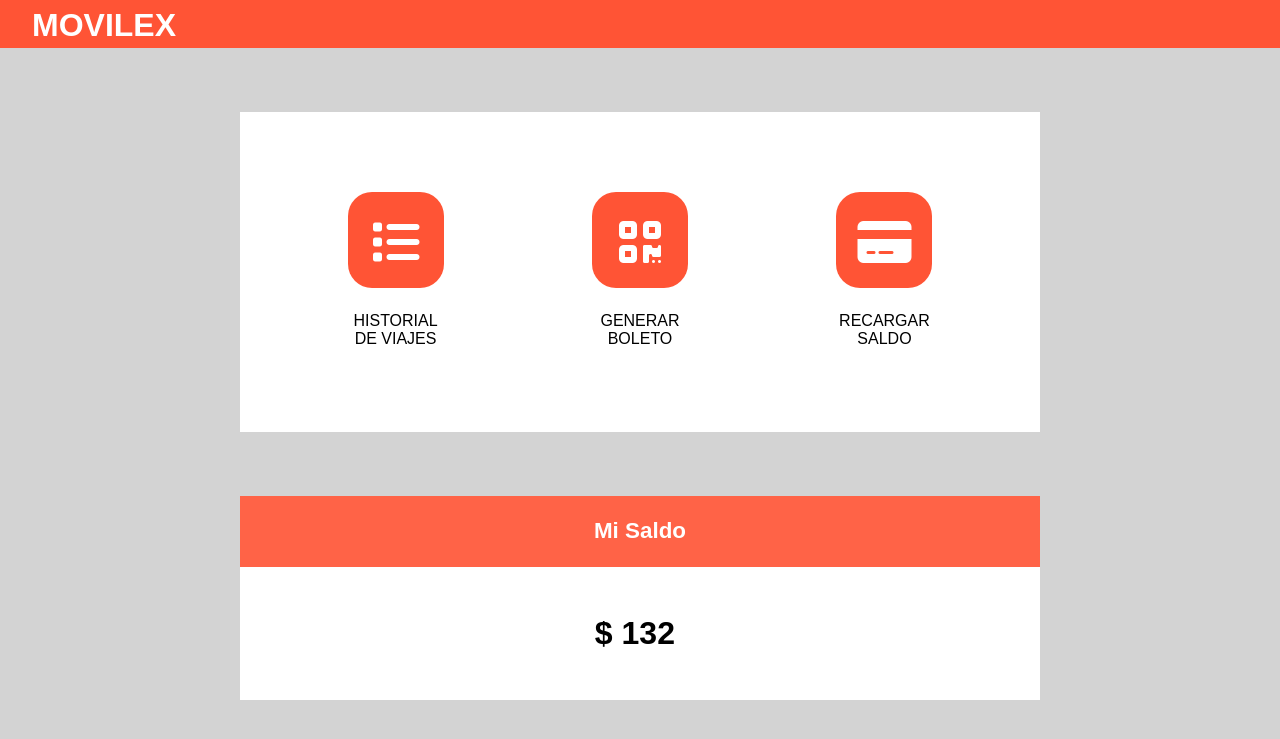
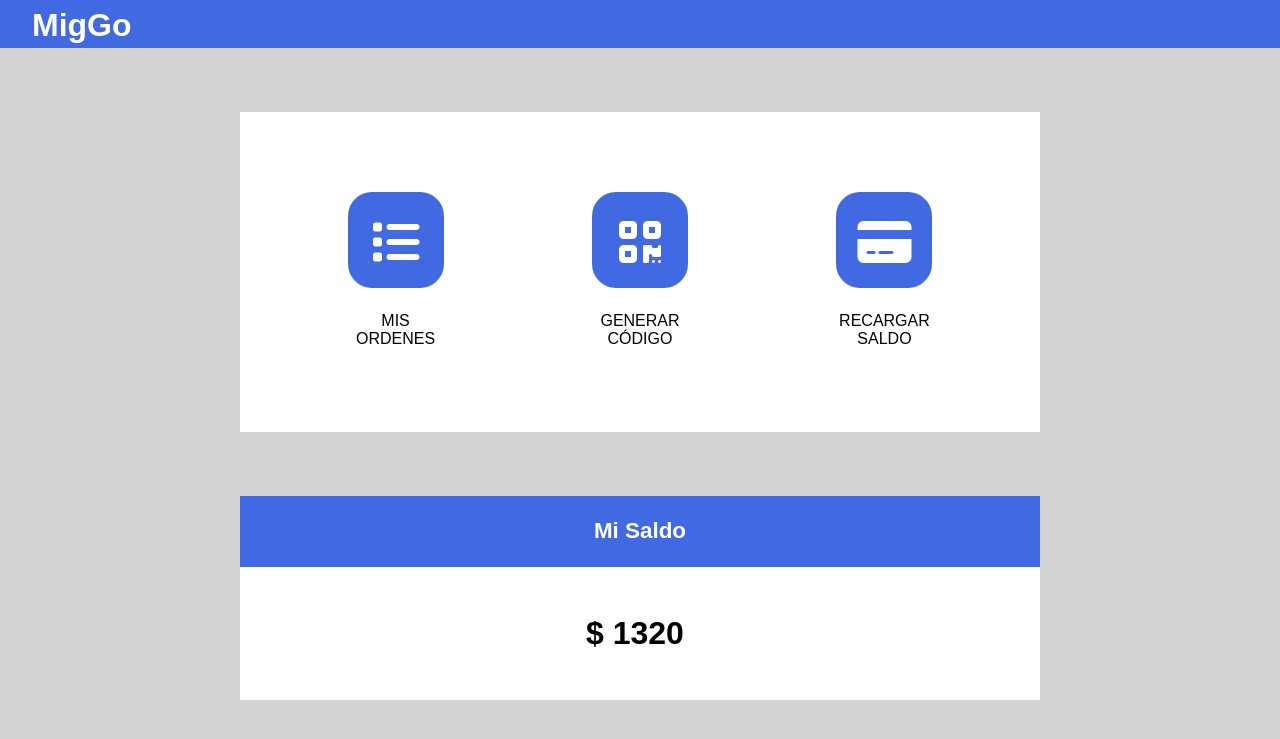
Before and after one commit to ElMarioBros/movilex, a PHP site: page / in a window 1280 px wide. Shown: the top 739 px of the page. Run offline with PHP 8.4, Linux system fonts and the light colour scheme; some libraries are stand-ins or nearby versions.

Commit message:
Transformacion en Miggo

```diff
--- a/estilo.css
+++ b/estilo.css
@@ -1,3 +1,9 @@
+:root {
+    --main-bg-color: royalblue;
+    --alt-bg-color: dodgerblue;
+  }
+
+
 *{
     margin: 0;
     padding: 0;
@@ -14,7 +20,7 @@ nav{
     z-index: 10;
     width: 100%;
     height: 3em;
-    background-color: #ff5435;
+    background-color: var(--main-bg-color);
 }
 
 nav p{
@@ -56,7 +62,7 @@ main{
 
 .icono-acceso{
     display: inline-block;
-    background-color: #ff5435;
+    background-color: var(--main-bg-color);
     font-size: 6vh;
     width: 12vh;
     height: 12vh;
@@ -103,7 +109,7 @@ main{
 }
 
 .cabecera-saldo{
-    background-color: tomato;
+    background-color: var(--main-bg-color);
     color: white;
     text-align: center;
     padding: 1em 0;
@@ -149,7 +155,8 @@ main{
 /*INICIO BOLETO*/
 .boleto{
     margin: 1em auto 0 auto;
-    display: inline-block;
+    display: grid;
+    place-items: center;
     background-color: white;
     width: 80vh;
     height: 80vh;
@@ -166,7 +173,7 @@ main{
     margin: auto;
     display: block;
     width: 10vw;
-    background-color: #ff5435;
+    background-color: var(--main-bg-color);
     color: white;
     text-align: center;
     padding: 2vh 0;
--- a/index.php
+++ b/index.php
@@ -19,21 +19,21 @@
         <meta name="viewport" content="width=device-width, initial-scale=1.0">
         <script src="https://kit.fontawesome.com/13c822f27c.js" crossorigin="anonymous"></script>
         <link rel="stylesheet" href="estilo.css">
-        <title>MOVILEX</title>
+        <title>MigGo</title>
     </head>
     <body>
         <nav>
-            <p>MOVILEX</p>
+            <p>MigGo</p>
         </nav>
         <main>
             <div class="accesos-rapidos">
                 <div class="acceso">
                     <div class="icono-acceso"><a href="#"><i class="fas fa-list"></i></a></div>
-                    <p class="descrip-acceso">Historial<br/>de viajes</p>
+                    <p class="descrip-acceso">Mis<br/>Ordenes</p>
                 </div>
                 <div class="acceso">
                     <div class="icono-acceso"><a href="boleto.php"><i class="fas fa-qrcode"></i></a></div>
-                    <p class="descrip-acceso">Generar<br/>Boleto</p>
+                    <p class="descrip-acceso">Generar<br/>Código</p>
                 </div>
                 <div class="acceso">
                     <div class="icono-acceso"><a href="#"><i class="fas fa-credit-card"></i></a></div>
@@ -43,7 +43,7 @@
 
             <div class="mi-saldo">
                 <div class="cabecera-saldo">Mi Saldo</div>
-                <div class="saldo-total">$  132</div>
+                <div class="saldo-total">$  1320</div>
             </div>
         </main>
     </body>
```
Also changed, not shown: boleto.php (+8 -10 lines).
